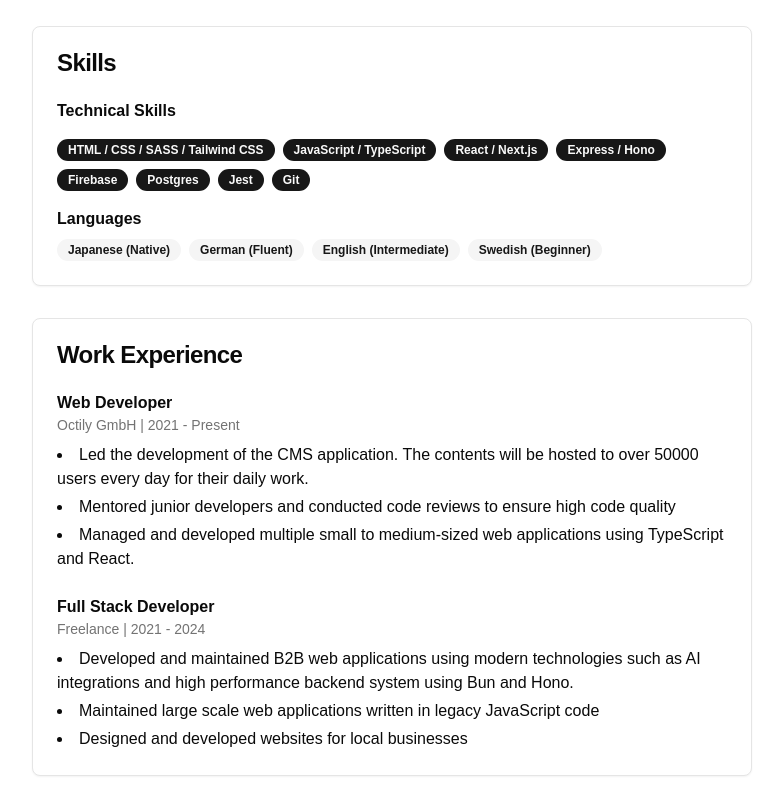
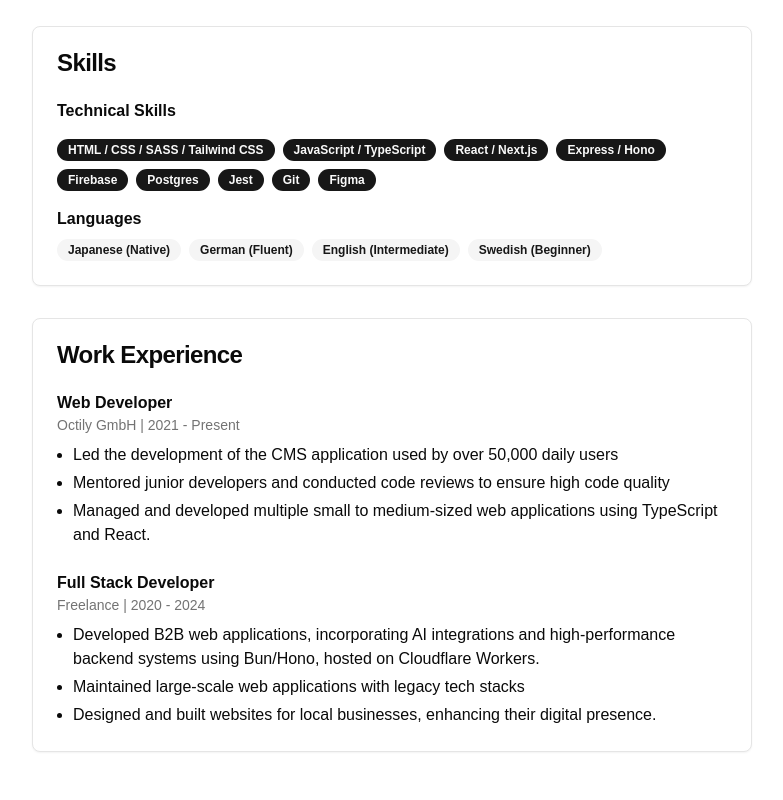
Before and after one commit to kei0528/cv, a Next.js app: page /cv/ in a window 1280 px wide. Shown: the part 282-1082 px from the top of the page, without its empty margins (248-1031 px from the left). After the commit the page ends 1058 px from the top, so only its background shows below. Built offline with nearby package versions, Linux system fonts and the light colour scheme.

Commit message:
updated contents and fix list styling

```diff
--- a/src/components/frontend-developer-cv.tsx
+++ b/src/components/frontend-developer-cv.tsx
@@ -71,6 +71,7 @@ export function FrontendDeveloperCv() {
               <Badge>Postgres</Badge>
               <Badge>Jest</Badge>
               <Badge>Git</Badge>
+              <Badge>Figma</Badge>
             </div>
             <div>
               <h3 className='font-semibold mb-2'>Languages</h3>
@@ -92,11 +93,8 @@ export function FrontendDeveloperCv() {
             <div>
               <h3 className='font-semibold'>Web Developer</h3>
               <p className='text-sm text-neutral-500 dark:text-neutral-400'>Octily GmbH | 2021 - Present</p>
-              <ul className='list-disc list-inside mt-2 space-y-1'>
-                <li>
-                  Led the development of the CMS application. The contents will be hosted to over 50000 users every day
-                  for their daily work.
-                </li>
+              <ul className='list-disc list-outside pl-4 mt-2 space-y-1'>
+                <li>Led the development of the CMS application used by over 50,000 daily users</li>
                 <li>Mentored junior developers and conducted code reviews to ensure high code quality</li>
                 <li>
                   Managed and developed multiple small to medium-sized web applications using TypeScript and React.
@@ -105,14 +103,14 @@ export function FrontendDeveloperCv() {
             </div>
             <div>
               <h3 className='font-semibold'>Full Stack Developer</h3>
-              <p className='text-sm text-neutral-500 dark:text-neutral-400'>Freelance | 2021 - 2024</p>
-              <ul className='list-disc list-inside mt-2 space-y-1'>
+              <p className='text-sm text-neutral-500 dark:text-neutral-400'>Freelance | 2020 - 2024</p>
+              <ul className='list-disc list-outside pl-4 mt-2 space-y-1'>
                 <li>
-                  Developed and maintained B2B web applications using modern technologies such as AI integrations and
-                  high performance backend system using Bun and Hono.
+                  Developed B2B web applications, incorporating AI integrations and high-performance backend systems
+                  using Bun/Hono, hosted on Cloudflare Workers.
                 </li>
-                <li>Maintained large scale web applications written in legacy JavaScript code</li>
-                <li>Designed and developed websites for local businesses</li>
+                <li>Maintained large-scale web applications with legacy tech stacks</li>
+                <li>Designed and built websites for local businesses, enhancing their digital presence.</li>
               </ul>
             </div>
           </CardContent>
```
Also changed, not shown: 2 other files (tests, documents, lock files or other folders).
